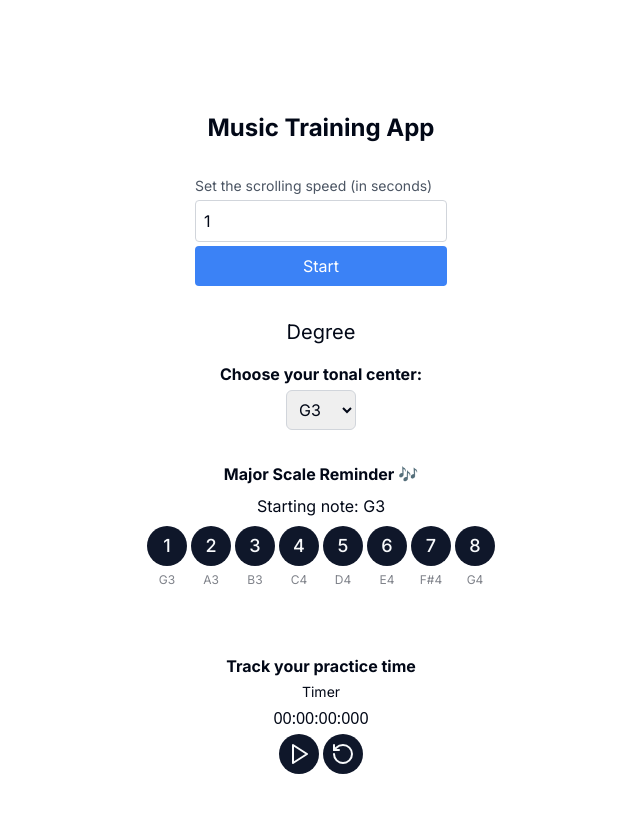
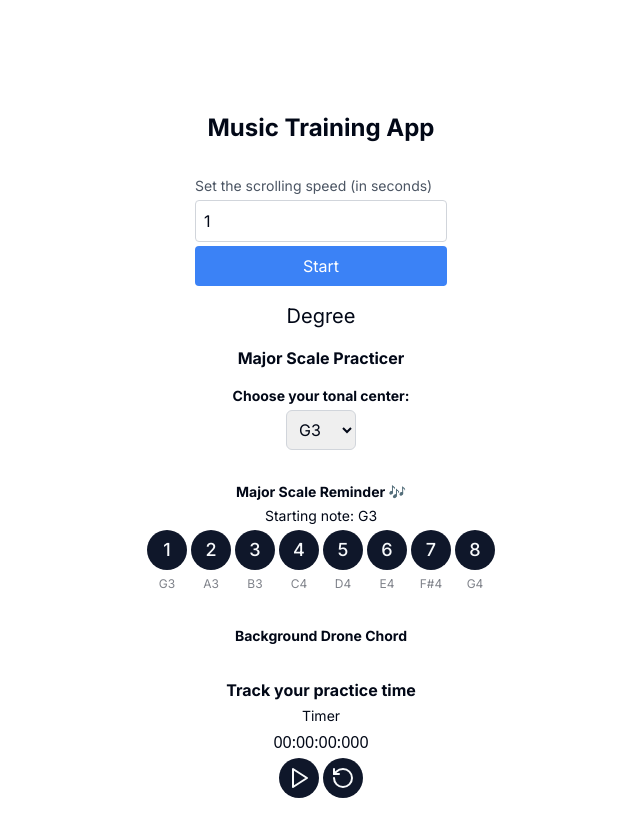
Before and after one commit to mahaultA/harmonear, a Next.js app: page / in a window 1280 px wide. Shown: the top 836 px of the page, without its empty margins (319-959 px from the left). Built offline with nearby package versions, Linux system fonts and the light colour scheme.

Commit message:
[MOD] Refactor de la partie défilement automatique des notes dans 2 fichiers séparés : useRandomNoteScrolling.jsx et RandomNoteChallenge.jsx [MOD] Changements mineurs sur les styles

```diff
--- a/app/page.jsx
+++ b/app/page.jsx
@@ -1,71 +1,14 @@
 "use client";
-import { useEffect, useRef, useState } from "react";
-import ControlPanel from "@/src/ControlPanel";
-import NoteDisplay from "@/src/NoteDisplay";
+
+import RandomNoteChallenge from "@/src/RandomNoteChallenge";
+import ScalePracticer from "@/src/ScalePracticer";
 import Timer from "@/src/Timer";
-import { Button } from "@/components/ui/button";
-import { cn } from "@/lib/utils";
-import ScalePlayer from "@/src/ScalePlayer";
-import YoutubePlayer from "@/src/YoutubePlayer";
-import DroneChordsPlayer from "@/src/DroneChordPlayer";
-import ScalePracticer from "@/src/ScalePracticer";
-
-const useRandomNoteScrolling = (isPlaying, speed) => {
-  const requestIdRef = useRef(null);
-  const lastUpdateTimeRef = useRef(Date.now());
-  const [currentNote, setCurrentNote] = useState(null);
-
-  const generateRandomNote = () => {
-    return Math.floor(Math.random() * 7) + 1;
-  };
-
-  useEffect(() => {
-    const animate = () => {
-      const now = Date.now();
-      const deltaTime = now - lastUpdateTimeRef.current;
-
-      if (deltaTime >= speed * 1000 || deltaTime < 0) {
-        let newNote = generateRandomNote();
-        while (newNote === currentNote) {
-          newNote = generateRandomNote();
-        }
-        setCurrentNote(() => newNote);
-        lastUpdateTimeRef.current = now;
-      }
-
-      requestIdRef.current = requestAnimationFrame(animate);
-    };
-
-    if (isPlaying && speed > 0) {
-      requestIdRef.current = requestAnimationFrame(animate);
-    }
-
-    return () => cancelAnimationFrame(requestIdRef.current);
-  }, [isPlaying, speed, currentNote]);
-
-  return currentNote;
-};
 
 export default function Home() {
-  const [isPlaying, setIsPlaying] = useState(false);
-  const [speed, setSpeed] = useState(1);
-
-  const currentNote = useRandomNoteScrolling(isPlaying, speed);
-
-  const togglePlaying = () => {
-    setIsPlaying(!isPlaying);
-  };
-
   return (
     <main className="flex min-h-screen flex-col items-center p-24">
       <h1 className="text-2xl font-bold my-4">Music Training App</h1>
-      <ControlPanel
-        speed={speed}
-        setSpeed={setSpeed}
-        isPlaying={isPlaying}
-        togglePlaying={togglePlaying}
-      />
-      <NoteDisplay currentNote={currentNote} />
+      <RandomNoteChallenge />
       <ScalePracticer />
       <Timer />
     </main>
--- a/src/DroneChordPlayer.jsx
+++ b/src/DroneChordPlayer.jsx
@@ -19,13 +19,16 @@ const DroneChordsPlayer = ({ note }) => {
 
   // Retourner le composant YoutubePlayer avec videoId dans les props ou le message d'erreur
   return (
-    <div>
+    <>
+      <p className="font-bold text-center text-sm">Background Drone Chord</p>
+      <div className="mx-auto flex justify-center">
         {videoId ? (
           <YoutubePlayer videoId={videoId} />
         ) : (
           <div>Error: Video not found</div>
         )}
       </div>
+    </>
   );
 };
 
--- a/src/NoteDisplay.jsx
+++ b/src/NoteDisplay.jsx
@@ -1,5 +1,3 @@
-import React from "react";
-
 export default function NoteDisplay({ currentNote }) {
   return (
     <div className="flex my-4 flex-col text-center">
--- /dev/null
+++ b/src/RandomNoteChallenge.jsx
@@ -0,0 +1,29 @@
+import { useState } from "react";
+import ControlPanel from "@/src/ControlPanel";
+import NoteDisplay from "@/src/NoteDisplay";
+import useRandomNoteScrolling from "./useRandomNoteScrolling";
+
+const RandomNoteChallenge = () => {
+  const [isPlaying, setIsPlaying] = useState(false);
+  const [speed, setSpeed] = useState(1);
+
+  const currentNote = useRandomNoteScrolling(isPlaying, speed);
+
+  const togglePlaying = () => {
+    setIsPlaying(!isPlaying);
+  };
+
+  return (
+    <div>
+      <ControlPanel
+        speed={speed}
+        setSpeed={setSpeed}
+        isPlaying={isPlaying}
+        togglePlaying={togglePlaying}
+      />
+      <NoteDisplay currentNote={currentNote} />
+    </div>
+  );
+};
+
+export default RandomNoteChallenge;
--- a/src/ScalePlayer.jsx
+++ b/src/ScalePlayer.jsx
@@ -56,8 +56,8 @@ const ScalePlayer = ({ startNote }) => {
 
   return (
     <div className="my-8 text-center">
-      <p className="font-bold my-2 text-center">Major Scale Reminder 🎶</p>
-      <p className="my-2 text-center">Starting note: {startNote}</p>
+      <p className="font-bold text-center text-sm">Major Scale Reminder 🎶</p>
+      <p className="my-1 text-center text-sm">Starting note: {startNote}</p>
       <div className="flex flex-wrap justify-center gap-1">
         {majorScaleNotes.map((note, index) => (
           <div key={index}>
--- a/src/ScalePracticer.jsx
+++ b/src/ScalePracticer.jsx
@@ -10,9 +10,13 @@ const ScalePracticer = () => {
   };
 
   return (
-    <div className="mx-auto max-w-md">
+    <div className="mx-auto">
+      <h1 className="mb-4 text-center font-bold">Major Scale Practicer</h1>
       <div className="mb-4 text-center">
-        <label htmlFor="tonalCenterSelect" className="block font-bold mb-1">
+        <label
+          htmlFor="tonalCenterSelect"
+          className="block font-bold mb-1 text-sm"
+        >
           Choose your tonal center:
         </label>
         <select
--- /dev/null
+++ b/src/useRandomNoteScrolling.jsx
@@ -0,0 +1,39 @@
+import { useEffect, useRef, useState } from "react";
+
+const useRandomNoteScrolling = (isPlaying, speed) => {
+  const requestIdRef = useRef(null);
+  const lastUpdateTimeRef = useRef(Date.now());
+  const [currentNote, setCurrentNote] = useState(null);
+
+  const generateRandomNote = () => {
+    return Math.floor(Math.random() * 7) + 1;
+  };
+
+  useEffect(() => {
+    const animate = () => {
+      const now = Date.now();
+      const deltaTime = now - lastUpdateTimeRef.current;
+
+      if (deltaTime >= speed * 1000 || deltaTime < 0) {
+        let newNote = generateRandomNote();
+        while (newNote === currentNote) {
+          newNote = generateRandomNote();
+        }
+        setCurrentNote(() => newNote);
+        lastUpdateTimeRef.current = now;
+      }
+
+      requestIdRef.current = requestAnimationFrame(animate);
+    };
+
+    if (isPlaying && speed > 0) {
+      requestIdRef.current = requestAnimationFrame(animate);
+    }
+
+    return () => cancelAnimationFrame(requestIdRef.current);
+  }, [isPlaying, speed, currentNote]);
+
+  return currentNote;
+};
+
+export default useRandomNoteScrolling;
```
Lines whose indentation alone changed are shown as unchanged.
